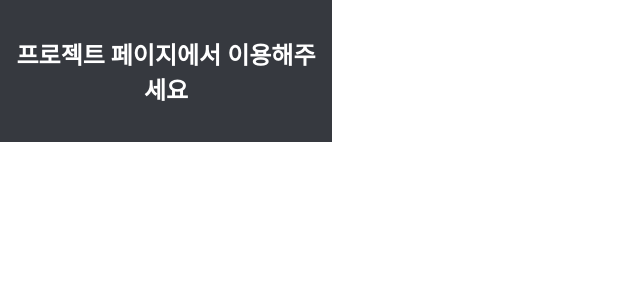
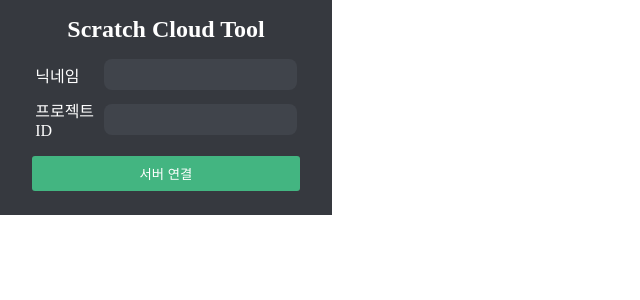
Before and after one commit to minibox24/scratch-cloud-tool, a Vue app: page / in a window 1280 px wide. Shown: the top 300 px of the page, without its empty margins (0-640 px from the left). Built offline with nearby package versions, Linux system fonts and the light colour scheme.

Commit message:
:sparkles: 메인 페이지 뷰

```diff
--- a/src/App.vue
+++ b/src/App.vue
@@ -14,7 +14,7 @@
 export default {
   data () {
     return {
-      isProjectPage: false,
+      isProjectPage: true,
       isConnect: false
     }
   },
--- a/src/components/Connect.vue
+++ b/src/components/Connect.vue
@@ -1,9 +1,82 @@
 <template>
-  <h2>Main Page</h2>
+  <div class="view">
+    <span class="title">Scratch Cloud Tool</span>
+    <div class="options">
+      <label class="option" for="nickname">
+        <span class="input-label">닉네임</span>
+        <input id="nickname" class="input">
+      </label>
+      <label class="option" for="project-id">
+        <span class="input-label">프로젝트 ID</span>
+        <input id="project-id" class="input">
+      </label>
+    </div>
+    <button class="connect">서버 연결</button>
+  </div>
 </template>
 
 <style scoped>
-h2 {
+.view {
+  display: flex;
+  flex-direction: column;
+}
+
+.title {
+  font-weight: bold;
+  font-size: 1.5rem;
   text-align: center;
+  margin-bottom: 1rem;
+}
+
+.options {
+  display: flex;
+  flex-direction: column;
+  margin-left: 1.2rem;
+  margin-right: 1.2rem;
+}
+
+.option {
+  display: flex;
+  margin-bottom: .5rem;
+  justify-content: center;
+  align-items: center;
+}
+
+.input-label {
+  margin-right: auto;
+}
+
+.input {
+  border: none;
+  padding: .5rem;
+  background-color: #40444B;
+  border-radius: 8px;
+  color: white;
+}
+
+.input:focus {
+  outline: none;
+  border: 2px solid #5b606a;
+}
+
+.connect {
+  padding: .5rem;
+  background-color: #43b581;
+  border-radius: 3px;
+  color: white;
+  border: none;
+  margin: .5rem 1rem;
+}
+
+.connect:hover {
+  background-color: #3ca374;
+}
+
+.connect:focus {
+  outline: none;
+}
+
+.connect:active {
+  background-color: #369167;
 }
 </style>
```
